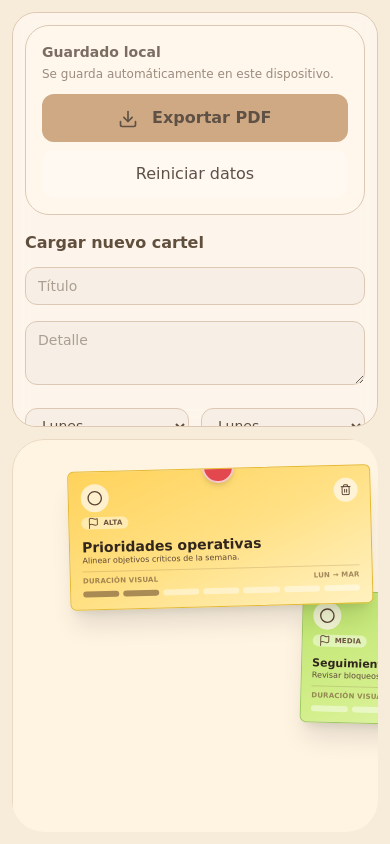
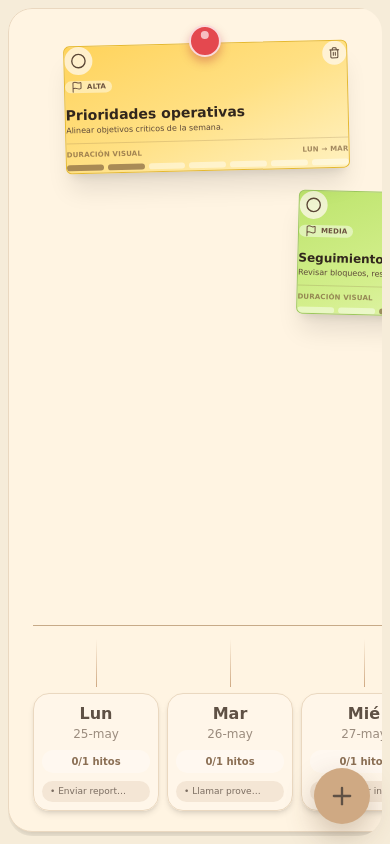
Before and after one commit to proyectolaserzarate-arch/elta-weekly-planner, a React (Vite) app: page / in a window 390 px wide. Built offline with nearby package versions, Linux system fonts and the light colour scheme.

Commit message:
Actualizar version mobile

```diff
--- a/src/App.jsx
+++ b/src/App.jsx
@@ -1,13 +1,13 @@
 import React, { useEffect, useMemo, useRef, useState } from "react";
 import { AnimatePresence, motion } from "framer-motion";
 import {
-  CalendarDays,
   CheckCircle2,
   Circle,
   Download,
   Flag,
   Plus,
   Trash2,
+  X,
 } from "lucide-react";
 import html2canvas from "html2canvas";
 import jsPDF from "jspdf";
@@ -28,9 +28,17 @@ function Button({ className = "", children, ...props }) {
   );
 }
 
-const LOCAL_STORAGE_KEY = "elta-weekly-floating-planner-v2";
+const LOCAL_STORAGE_KEY = "elta-weekly-floating-planner-v4";
 const dayNames = ["Lun", "Mar", "Mié", "Jue", "Vie", "Sáb", "Dom"];
-const fullDayNames = ["Lunes", "Martes", "Miércoles", "Jueves", "Viernes", "Sábado", "Domingo"];
+const fullDayNames = [
+  "Lunes",
+  "Martes",
+  "Miércoles",
+  "Jueves",
+  "Viernes",
+  "Sábado",
+  "Domingo",
+];
 
 const defaultDailyTasks = {
   0: ["Enviar reporte operativo"],
@@ -107,6 +115,7 @@ function getCurrentWeekDayIndex() {
 
 function getStatusColor(card) {
   const currentDay = getCurrentWeekDayIndex();
+
   if (card.done) return "from-[#b9d9a6] via-[#cfe7b9] to-[#eaf4d8] border-[#8fbf75]";
   if (card.endDay < currentDay) return "from-[#ff73a6] via-[#ff8fbb] to-[#ffc2d6] border-[#e35c91]";
   if (card.startDay <= currentDay + 1) return "from-[#ffd35a] via-[#ffe083] to-[#fff1bf] border-[#e5b931]";
@@ -114,34 +123,34 @@ function getStatusColor(card) {
 }
 
 function getPinColor(priority) {
-  if (priority === "alta") return "bg-[#e4484f]";
-  if (priority === "media") return "bg-[#f3c02f]";
-  return "bg-[#65b85b]";
+  if (priority === "alta") return "bg-[#e4484f] shadow-[0_5px_10px_rgba(180,40,50,0.35)]";
+  if (priority === "media") return "bg-[#f3c02f] shadow-[0_5px_10px_rgba(180,130,20,0.3)]";
+  return "bg-[#65b85b] shadow-[0_5px_10px_rgba(60,130,60,0.28)]";
 }
 
 function getPrioritySize(priority) {
-  if (priority === "alta") return "min-h-[112px] p-3";
-  if (priority === "media") return "min-h-[86px] p-2.5";
-  return "min-h-[62px] p-2";
+  if (priority === "alta") return "min-h-[128px] max-h-[155px]";
+  if (priority === "media") return "min-h-[104px] max-h-[132px]";
+  return "min-h-[82px] max-h-[108px]";
 }
 
 function getTitleSize(priority) {
-  if (priority === "alta") return "text-sm";
-  if (priority === "media") return "text-[11px]";
-  return "text-[10px]";
+  if (priority === "alta") return "text-sm md:text-base";
+  if (priority === "media") return "text-xs md:text-sm";
+  return "text-[10px] md:text-xs";
 }
 
 function getPriorityLaneTop(priority, index) {
-  if (priority === "alta") return 12 + (index % 2) * 26;
-  if (priority === "media") return 104 + (index % 3) * 34;
-  return 210 + (index % 3) * 28;
+  if (priority === "alta") return 18 + (index % 2) * 38;
+  if (priority === "media") return 132 + (index % 2) * 36;
+  return 235 + (index % 2) * 30;
 }
 
 function getFloatingCardWidth(card) {
   const span = Math.max(1, card.endDay - card.startDay + 1);
-  if (card.priority === "alta") return Math.min(58, 18 + span * 7);
-  if (card.priority === "media") return Math.min(46, 14 + span * 6);
-  return Math.min(32, 11 + span * 4);
+  if (card.priority === "alta") return Math.min(44, 18 + span * 6);
+  if (card.priority === "media") return Math.min(36, 15 + span * 5);
+  return Math.min(28, 12 + span * 4);
 }
 
 function getFloatingCardLeft(card) {
@@ -151,10 +160,10 @@ function getFloatingCardLeft(card) {
 }
 
 function getFloatingCardZIndex(card, isHovered) {
-  if (isHovered) return 100;
-  if (card.priority === "alta") return 40;
-  if (card.priority === "media") return 25;
-  return 12;
+  if (isHovered) return 300;
+  if (card.priority === "alta") return 42;
+  if (card.priority === "media") return 24;
+  return 10;
 }
 
 function getDurationDots(card) {
@@ -163,7 +172,7 @@ function getDurationDots(card) {
 
 function createLocalSnapshot(floatingCards, dailyTasks, weekStart) {
   return {
-    version: 2,
+    version: 4,
     updatedAt: new Date().toISOString(),
     floatingCards,
     dailyTasks,
@@ -184,9 +193,13 @@ function loadLocalSnapshot() {
 }
 
 function runSelfTests() {
-  console.assert(getFloatingCardWidth({ startDay: 0, endDay: 4, priority: "alta" }) > getFloatingCardWidth({ startDay: 0, endDay: 0, priority: "alta" }), "width should grow with duration");
+  console.assert(
+    getFloatingCardWidth({ startDay: 0, endDay: 4, priority: "alta" }) > getFloatingCardWidth({ startDay: 0, endDay: 0, priority: "alta" }),
+    "width should grow with duration"
+  );
   console.assert(getPriorityLaneTop("alta", 0) < getPriorityLaneTop("media", 0), "high priority should float higher");
   console.assert(getFloatingCardZIndex({ priority: "alta" }, false) > getFloatingCardZIndex({ priority: "baja" }, false), "high priority should stack higher");
+  console.assert(getFloatingCardZIndex({ priority: "baja" }, true) > 250, "hovered cards should jump above the week line");
   console.assert(getDurationDots({ startDay: 1, endDay: 3 }).filter(Boolean).length === 3, "duration dots should match range");
 }
 
@@ -203,6 +216,7 @@ export default function App() {
   const [hoveredFloatingCardId, setHoveredFloatingCardId] = useState(null);
   const [taskInput, setTaskInput] = useState("");
   const [selectedTaskDay, setSelectedTaskDay] = useState(0);
+  const [isMobilePanelOpen, setIsMobilePanelOpen] = useState(false);
   const [form, setForm] = useState({
     title: "",
     detail: "",
@@ -218,10 +232,6 @@ export default function App() {
     () => dayNames.map((name, index) => ({ name, fullName: fullDayNames[index], date: addDays(weekStart, index), index })),
     [weekStart]
   );
-
-  const progress = floatingCards.length
-    ? Math.round((floatingCards.filter((card) => card.done).length / floatingCards.length) * 100)
-    : 0;
 
   useEffect(() => {
     const snapshot = createLocalSnapshot(floatingCards, dailyTasks, weekStart);
@@ -249,6 +259,7 @@ export default function App() {
     ]);
 
     setForm({ title: "", detail: "", startDay: 0, endDay: 0, type: "hito", priority: "media" });
+    setIsMobilePanelOpen(false);
   }
 
   function toggleFloatingCardDone(id) {
@@ -322,104 +333,146 @@ export default function App() {
     }
   }
 
+  function PlannerControls({ isMobile = false }) {
     return (
-    <div className="h-screen overflow-hidden bg-[#f6ecd9] p-3 text-[#614f3d] md:p-4" style={{ fontFamily: "Comic Sans MS, Nunito, ui-sans-serif, system-ui" }}>
-      <div className="mx-auto flex h-full max-w-7xl flex-col">
+      <CardContent>
+        {isMobile ? (
+          <div className="mb-3 flex items-center justify-between">
+            <div>
+              <div className="text-sm font-bold text-[#5f5145]">Nuevo cartel</div>
+              <div className="text-[10px] text-[#9b8c7e]">Carga rápida mobile</div>
+            </div>
+            <button
+              type="button"
+              onClick={() => setIsMobilePanelOpen(false)}
+              className="rounded-full bg-[#fff8ef] p-2 text-[#5f5145] shadow-sm"
+            >
+              <X className="h-4 w-4" />
+            </button>
+          </div>
+        ) : null}
 
-        <section className="grid min-h-0 flex-1 gap-3 md:grid-cols-[25%_1fr]">
-          <Card className="max-h-full overflow-y-auto rounded-[1.5rem] border border-[#ddc8b3] bg-[#fff9f2]/70 p-3 backdrop-blur md:sticky md:top-3 md:self-start">
-            <CardContent>
-              <div className="mb-4 rounded-3xl border border-[#ddc8b3] bg-[#fff7ea]/90 p-4">
-                <div className="text-sm font-semibold text-[#7b6d61]">Guardado local</div>
-                <div className="mt-1 text-xs text-[#9b8c7e]">Se guarda automáticamente en este dispositivo.</div>
-                <div className="mt-3 grid grid-cols-1 gap-2">
-                  <Button type="button" onClick={exportCalendarToPdf} disabled={isExportingPdf} className="w-full rounded-xl bg-[#cfa983] px-4 py-3 font-bold text-[#5f5145] hover:bg-[#bf9470] disabled:opacity-60">
-                    <Download className="mr-2 inline h-5 w-5" /> {isExportingPdf ? "Exportando..." : "Exportar PDF"}
-                  </Button>
-                  <Button type="button" onClick={resetDeviceData} className="w-full rounded-xl bg-[#fff9f2]/90 px-4 py-3 text-[#5f5145] hover:bg-[#f4e4d2]">
-                    Reiniciar datos
-                  </Button>
-                </div>
-              </div>
-
-              <h2 className="mb-3 text-base font-bold">Cargar nuevo cartel</h2>
-              <form onSubmit={addFloatingCard} className="space-y-4">
+        <h2 className="mb-2 text-sm font-bold">Cargar nuevo cartel</h2>
+        <form onSubmit={addFloatingCard} className="space-y-2">
           <input
             value={form.title}
             onChange={(event) => setForm({ ...form, title: event.target.value })}
             placeholder="Título"
-                  className="w-full rounded-xl border border-[#ddc8b3] bg-[#f7efe5] px-3 py-2 text-sm outline-none"
+            className="w-full rounded-lg border border-[#ddc8b3] bg-[#f7efe5] px-2 py-1.5 text-xs outline-none"
           />
           <textarea
             value={form.detail}
             onChange={(event) => setForm({ ...form, detail: event.target.value })}
             placeholder="Detalle"
-                  className="h-16 w-full rounded-xl border border-[#ddc8b3] bg-[#f7efe5] px-3 py-2 text-sm outline-none"
+            className="h-14 w-full rounded-lg border border-[#ddc8b3] bg-[#f7efe5] px-2 py-1.5 text-xs outline-none"
           />
-                <div className="grid grid-cols-2 gap-3">
-                  <select value={form.startDay} onChange={(event) => setForm({ ...form, startDay: Number(event.target.value) })} className="rounded-xl border border-[#ddc8b3] bg-[#f7efe5] px-3 py-2 text-sm outline-none">
+          <div className="grid grid-cols-2 gap-2">
+            <select
+              value={form.startDay}
+              onChange={(event) => setForm({ ...form, startDay: Number(event.target.value) })}
+              className="rounded-lg border border-[#ddc8b3] bg-[#f7efe5] px-2 py-1.5 text-xs outline-none"
+            >
               {weekDays.map((day) => (
                 <option key={day.index} value={day.index}>{day.fullName}</option>
               ))}
             </select>
-                  <select value={form.endDay} onChange={(event) => setForm({ ...form, endDay: Number(event.target.value) })} className="rounded-xl border border-[#ddc8b3] bg-[#f7efe5] px-3 py-2 text-sm outline-none">
+            <select
+              value={form.endDay}
+              onChange={(event) => setForm({ ...form, endDay: Number(event.target.value) })}
+              className="rounded-lg border border-[#ddc8b3] bg-[#f7efe5] px-2 py-1.5 text-xs outline-none"
+            >
               {weekDays.map((day) => (
                 <option key={day.index} value={day.index}>{day.fullName}</option>
               ))}
             </select>
           </div>
-                <select value={form.priority} onChange={(event) => setForm({ ...form, priority: event.target.value })} className="w-full rounded-xl border border-[#ddc8b3] bg-[#f7efe5] px-3 py-2 text-sm outline-none">
+          <select
+            value={form.priority}
+            onChange={(event) => setForm({ ...form, priority: event.target.value })}
+            className="w-full rounded-lg border border-[#ddc8b3] bg-[#f7efe5] px-2 py-1.5 text-xs outline-none"
+          >
             <option value="alta">Alta</option>
             <option value="media">Media</option>
             <option value="baja">Normal</option>
           </select>
-                <Button className="w-full rounded-xl bg-[#cfa983] py-2 text-sm font-bold text-[#5f5145] hover:bg-[#bf9470]">
-                  <Plus className="mr-2 inline h-5 w-5" /> Agregar cartel flotante
+          <Button className="w-full rounded-lg bg-[#cfa983] px-2 py-2 text-xs font-bold text-[#5f5145] hover:bg-[#bf9470]">
+            <Plus className="mr-1 inline h-4 w-4" /> Agregar cartel
           </Button>
         </form>
 
-              <div className="mt-4 border-t border-[#ddc8b3] pt-3">
-                <h3 className="mb-2 text-sm font-semibold">Tareas diarias rápidas</h3>
-                <select value={selectedTaskDay} onChange={(event) => setSelectedTaskDay(Number(event.target.value))} className="mb-3 w-full rounded-xl border border-[#ddc8b3] bg-[#f7efe5] px-3 py-2 text-sm outline-none">
+        <div className="my-3 border-t border-[#ddc8b3]" />
+
+        <h3 className="mb-2 text-xs font-semibold">Tareas diarias rápidas</h3>
+        <select
+          value={selectedTaskDay}
+          onChange={(event) => setSelectedTaskDay(Number(event.target.value))}
+          className="mb-2 w-full rounded-lg border border-[#ddc8b3] bg-[#f7efe5] px-2 py-1.5 text-xs outline-none"
+        >
           {weekDays.map((day) => (
             <option key={day.index} value={day.index}>{day.fullName}</option>
           ))}
         </select>
-                <div className="flex gap-2">
+        <div className="flex gap-1.5">
           <input
             value={taskInput}
             onChange={(event) => setTaskInput(event.target.value)}
-                    placeholder="Agregar tarea común"
-                    className="w-full rounded-xl border border-[#ddc8b3] bg-[#f7efe5] px-3 py-2 text-sm outline-none"
+            placeholder="Agregar tarea..."
+            className="w-full rounded-lg border border-[#ddc8b3] bg-[#f7efe5] px-2 py-1.5 text-xs outline-none"
           />
-                  <Button type="button" onClick={addDailyTask} className="rounded-xl bg-[#cfa983] px-4 py-3 font-bold text-[#5f5145]">
-                    <Plus className="h-5 w-5" />
+          <Button type="button" onClick={addDailyTask} className="rounded-lg bg-[#cfa983] px-2.5 py-1.5 font-bold text-[#5f5145]">
+            <Plus className="h-4 w-4" />
           </Button>
         </div>
-              </div>
+
+        <div className="my-3 border-t border-[#ddc8b3]" />
+
+        <Button
+          type="button"
+          onClick={exportCalendarToPdf}
+          disabled={isExportingPdf}
+          className="w-full rounded-lg bg-[#fff9f2]/90 px-2 py-2 text-xs font-bold text-[#5f5145] hover:bg-[#f4e4d2] disabled:opacity-60"
+        >
+          <Download className="mr-1 inline h-4 w-4" /> {isExportingPdf ? "Exportando..." : "Exportar PDF"}
+        </Button>
+        <Button
+          type="button"
+          onClick={resetDeviceData}
+          className="mt-2 w-full rounded-lg bg-[#fff9f2]/90 px-2 py-2 text-xs text-[#5f5145] hover:bg-[#f4e4d2]"
+        >
+          Reiniciar datos
+        </Button>
       </CardContent>
+    );
+  }
+
+  return (
+    <div className="h-screen overflow-hidden bg-[#f6ecd9] p-2 text-[#614f3d] md:p-3" style={{ fontFamily: "Comic Sans MS, Nunito, ui-sans-serif, system-ui" }}>
+      <div className="mx-auto flex h-full max-w-[1600px] flex-col">
+        <section className="grid min-h-0 flex-1 gap-2 md:grid-cols-[220px_1fr]">
+          <Card className="hidden max-h-full overflow-y-auto rounded-[1.25rem] border border-[#ddc8b3] bg-[#fff9f2]/70 p-2 backdrop-blur md:sticky md:top-2 md:block md:self-start">
+            <PlannerControls />
           </Card>
 
-          <div className="min-h-0 min-w-0 overflow-x-auto rounded-[2rem] pb-1">
-            <div ref={boardRef} className="relative h-full min-h-[calc(100vh-32px)] min-w-[980px] overflow-hidden rounded-[2rem] border border-[#ead8c0] bg-[#fff4e2] p-4 shadow-lg md:min-w-full">
-              <div className="absolute inset-x-6 bottom-[150px] h-px bg-[#d9c4ad]" />
+          <div className="min-h-0 min-w-0 overflow-x-auto rounded-[1.5rem] pb-1">
+            <div ref={boardRef} className="relative h-full min-h-[calc(100vh-20px)] min-w-[980px] overflow-hidden rounded-[1.5rem] border border-[#ead8c0] bg-[#fff4e2] p-3 shadow-lg md:min-w-full">
+              <div className="absolute inset-x-6 bottom-[205px] h-px bg-[#c7aa88]" />
 
-              <div className="absolute inset-x-6 bottom-7 z-40 flex h-[135px] items-end justify-between gap-2">
+              <div className="absolute inset-x-6 bottom-5 z-[80] flex h-[165px] items-end justify-between gap-2">
                 {weekDays.map((day) => {
                   const dayCards = floatingCards.filter((card) => card.startDay <= day.index && card.endDay >= day.index);
                   const completed = dayCards.filter((card) => card.done).length;
                   return (
-                    <div key={day.index} className="flex min-w-0 flex-1 flex-col items-center gap-2 text-center">
-                      <div className="h-14 w-px bg-gradient-to-t from-[#cfa983] to-transparent" />
-                      <div className="w-full rounded-2xl border border-[#ead8c0] bg-[#fff7ea]/90 px-2 py-2 shadow-md">
+                    <div key={day.index} className="flex min-w-0 flex-1 flex-col items-center gap-1.5 text-center">
+                      <div className="h-12 w-px bg-gradient-to-t from-[#cfa983] to-transparent" />
+                      <div className="w-full rounded-2xl border border-[#ead8c0] bg-[#fff7ea]/95 px-2 py-2 shadow-md">
                         <div className="text-base font-semibold text-[#5f5145]">{day.name}</div>
                         <div className="text-xs text-[#9b8c7e]">{formatDate(day.date)}</div>
                         <div className="mt-2 rounded-full bg-[#fff9f2]/80 px-2 py-1 text-[10px] font-bold text-[#8b6f54]">
                           {completed}/{dayCards.length} hitos
                         </div>
-                        <div className="mt-3 space-y-1 text-left">
-                          {(dailyTasks[day.index] || []).map((task, taskIndex) => (
-                            <div key={day.index + "-" + taskIndex} className="group flex items-center justify-between rounded-xl bg-[#efe0cd]/70 px-2 py-1 text-[10px] text-[#7b6d61]">
+                        <div className="mt-2 space-y-1 text-left">
+                          {(dailyTasks[day.index] || []).slice(0, 2).map((task, taskIndex) => (
+                            <div key={day.index + "-" + taskIndex} className="group flex items-center justify-between rounded-xl bg-[#efe0cd]/70 px-2 py-1 text-[9px] text-[#7b6d61]">
                               <span className="truncate">• {task}</span>
                               <button type="button" onClick={() => removeDailyTask(day.index, taskIndex)} className="opacity-0 transition group-hover:opacity-100">
                                 <Trash2 className="h-3 w-3" />
@@ -433,31 +486,29 @@ export default function App() {
                 })}
               </div>
 
-              <div className="relative z-10 h-[calc(100vh-160px)] overflow-visible">
+              <div className="absolute inset-x-4 top-4 bottom-[230px] overflow-visible">
                 <AnimatePresence>
                   {floatingCards.map((card, index) => {
                     const isHovered = hoveredFloatingCardId === card.id;
-                    const cardClassName = [
-                      "relative overflow-hidden rounded-md border bg-gradient-to-br shadow-xl transition-all duration-300 hover:shadow-2xl",
+                    const cardShellClassName = "absolute overflow-visible";
+                    const paperClassName = [
+                      "relative h-full overflow-hidden rounded-md border bg-gradient-to-br shadow-xl transition-all duration-300 hover:shadow-2xl",
                       getStatusColor(card),
                       getPrioritySize(card.priority),
                     ].join(" ");
-                    const titleClassName =
-                      "mt-1 max-w-full overflow-hidden break-words font-semibold leading-[1.05] text-[#31261d] " +
-                      getTitleSize(card.priority);
+                    const titleClassName = "mt-2 max-w-full overflow-hidden break-words font-semibold leading-[1.05] text-[#31261d] " + getTitleSize(card.priority);
 
                     return (
                       <motion.div
                         key={card.id}
                         layout
-                        initial={{ opacity: 0, y: 24, rotate: -2 }}
-                        animate={{ opacity: 1, y: 0, rotate: index % 2 === 0 ? -1.5 : 1.5 }}
-                        whileHover={{ y: -12, rotate: 0, scale: 1.06 }}
+                        initial={{ opacity: 0, y: 18, rotate: -2 }}
+                        animate={{ opacity: 1, y: 0, rotate: index % 2 === 0 ? -1.4 : 1.4 }}
+                        whileHover={{ y: -10, rotate: 0, scale: 1.05 }}
                         onMouseEnter={() => setHoveredFloatingCardId(card.id)}
                         onMouseLeave={() => setHoveredFloatingCardId(null)}
                         onClick={() => setHoveredFloatingCardId(card.id)}
                         style={{
-                          position: "absolute",
                           left: getFloatingCardLeft(card) + "%",
                           top: getPriorityLaneTop(card.priority, index) + "px",
                           width: getFloatingCardWidth(card) + "%",
@@ -465,14 +516,15 @@ export default function App() {
                           transformOrigin: "center top",
                           touchAction: "manipulation",
                         }}
-                        className={cardClassName}
+                        className={cardShellClassName}
                       >
-                        <div className="absolute left-1/2 top-[-18px] z-20 -translate-x-1/2">
-                          <div className={"h-8 w-8 rounded-full border-2 border-white/70 shadow-md " + getPinColor(card.priority)}>
-                            <div className="mx-auto mt-1 h-2 w-2 rounded-full bg-white/55" />
+                        <div className="absolute left-1/2 top-[-18px] z-30 -translate-x-1/2">
+                          <div className={"h-8 w-8 rounded-full border-2 border-white/80 " + getPinColor(card.priority)}>
+                            <div className="mx-auto mt-1 h-2 w-2 rounded-full bg-white/65" />
                           </div>
                         </div>
 
+                        <div className={paperClassName}>
                           <div className="flex items-start justify-between text-[#5b4636]">
                             <button type="button" onClick={() => toggleFloatingCardDone(card.id)} className="rounded-full bg-[#fff8ef]/75 p-1.5">
                               {card.done ? <CheckCircle2 className="h-4 w-4" /> : <Circle className="h-4 w-4" />}
@@ -482,22 +534,21 @@ export default function App() {
                             </button>
                           </div>
 
-                        <div className="mt-1 inline-flex items-center gap-1 rounded-full bg-white/45 px-1.5 py-0 text-[7px] font-semibold uppercase tracking-wide text-[#6b513e]">
+                          <div className="mt-1.5 inline-flex items-center gap-1 rounded-full bg-white/45 px-1.5 py-0 text-[7px] font-semibold uppercase tracking-wide text-[#6b513e]">
                             <Flag className="h-3 w-3" /> {card.priority === "baja" ? "normal" : card.priority}
                           </div>
 
                           <h3 className={titleClassName}>
-                          <span className="block line-clamp-2 overflow-hidden break-words">
-                            {card.title}
-                          </span>
+                            <span className="block line-clamp-2 overflow-hidden break-words">{card.title}</span>
                           </h3>
+
                           {card.detail ? (
-                          <p className="mt-0.5 line-clamp-2 overflow-hidden break-words text-[8px] leading-[1.1] text-[#5e4939]">
+                            <p className="mt-1 line-clamp-2 overflow-hidden break-words text-[8px] leading-[1.1] text-[#5e4939]">
                               {card.detail}
                             </p>
                           ) : null}
 
-                        <div className="mt-1.5 border-t border-[#7b5c3a]/20 pt-1">
+                          <div className="mt-2 border-t border-[#7b5c3a]/20 pt-1.5">
                             <div className="mb-1 flex items-center justify-between text-[7px] font-semibold uppercase tracking-wide text-[#7b5c3a]/70">
                               <span>Duración visual</span>
                               <span>{dayNames[card.startDay]} → {dayNames[card.endDay]}</span>
@@ -509,6 +560,7 @@ export default function App() {
                               })}
                             </div>
                           </div>
+                        </div>
                       </motion.div>
                     );
                   })}
@@ -517,6 +569,37 @@ export default function App() {
             </div>
           </div>
         </section>
+
+        <button
+          type="button"
+          onClick={() => setIsMobilePanelOpen(true)}
+          className="fixed bottom-5 right-5 z-[500] flex h-14 w-14 items-center justify-center rounded-full bg-[#cfa983] text-[#5f5145] shadow-[0_12px_30px_rgba(90,60,35,0.28)] md:hidden"
+        >
+          <Plus className="h-7 w-7" />
+        </button>
+
+        <AnimatePresence>
+          {isMobilePanelOpen ? (
+            <motion.div
+              initial={{ opacity: 0 }}
+              animate={{ opacity: 1 }}
+              exit={{ opacity: 0 }}
+              className="fixed inset-0 z-[600] bg-[#3d2b1f]/25 md:hidden"
+              onClick={() => setIsMobilePanelOpen(false)}
+            >
+              <motion.div
+                initial={{ y: "100%" }}
+                animate={{ y: 0 }}
+                exit={{ y: "100%" }}
+                transition={{ type: "spring", damping: 28, stiffness: 260 }}
+                className="absolute inset-x-2 bottom-2 max-h-[82vh] overflow-y-auto rounded-[1.75rem] border border-[#ddc8b3] bg-[#fff9f2] p-3 shadow-[0_-12px_40px_rgba(70,45,25,0.2)]"
+                onClick={(event) => event.stopPropagation()}
+              >
+                <PlannerControls isMobile />
+              </motion.div>
+            </motion.div>
+          ) : null}
+        </AnimatePresence>
       </div>
     </div>
   );
```
Lines whose indentation alone changed are shown as unchanged.
